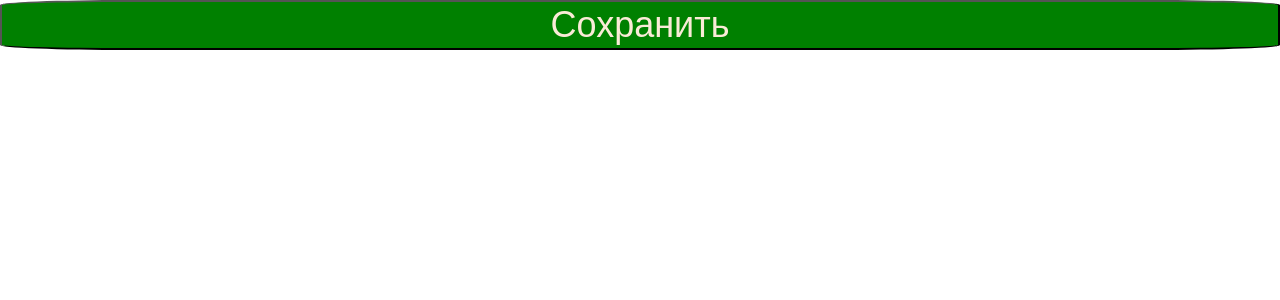
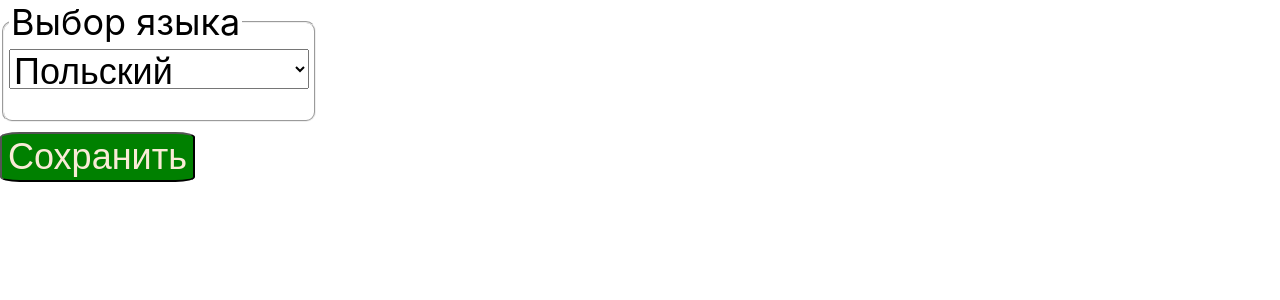
Before and after one commit to dfdxAlex/notebook_react, a React (Create React App) app: page / in a window 1280 px wide. Both pictures are taken after a click on the element 545 px from the left and 31 px from the top of the page. Shown: the top 300 px of the page. Built offline with nearby package versions, Linux system fonts and the light colour scheme.

Commit message:
add html for setting language

```diff
--- a/src/App.js
+++ b/src/App.js
@@ -3,6 +3,7 @@ import './App.css';
 import MenuWork from './vievs/MenuWork.js';
 import React, { useState } from 'react';
 import {initArray} from "./model/WorkDataArray.js";
+import getLang from './controller/getLang.js';
 
 import OutputPoleBook from './vievs/OutputPoleBook.js';
 import Settings from './vievs/Settings.js';
@@ -12,6 +13,7 @@ function App() {
   let workArray = initArray();
   let inputTextPozition = '';
   let typeOfRegim = true;
+  let lang = getLang();
 
   //состояние контролирует главный массив с информацией
   //состояние передается в транзитный компонент WorkWithlocalStorage
@@ -25,6 +27,9 @@ function App() {
   //Состояние определяет показывать ли рабочее поле
   //или поле с настройками
   const [clonTypeOfRegim, setTypeOfRegim] = useState(typeOfRegim);
+
+  //Состояние определяет язык интерфейса
+  const [clonLang, setLang] = useState(lang);
 
   return (
      <div>
--- /dev/null
+++ b/src/controller/getLang.js
@@ -0,0 +1,6 @@
+function getLang()
+{
+    return localStorage.getItem('lang') || 'pl';
+}
+
+export default getLang;
--- a/src/vievs/Settings.js
+++ b/src/vievs/Settings.js
@@ -1,10 +1,22 @@
 import './css/Settings.css';
+
+import getLang from '../controller/getLang';
 
 
 function Settings(props)
 {
     return (
         <div>
+            <fieldset className='fieldset-lang'>
+               <legend className='legend-lang'>Выбор языка</legend>
+               <select className='select-lang' value={getLang()}>
+                   <option value='en'>Английский</option>;
+                   <option value='pl'>Польский</option>;
+                   <option value='ua'>Украинский</option>;
+                   <option value='ru'>Русский</option>;
+               </select>
+            </fieldset>
+
             <button
                 type="button"
                 className='button-setting'
--- a/src/vievs/css/Settings.css
+++ b/src/vievs/css/Settings.css
@@ -1,8 +1,32 @@
 .button-setting {
-    width: 100%;
+    display: block;
+    max-width: 300px;
     height: 1.4em;
     background-color: green;
     color:antiquewhite;
     font-size: 1em;
     border-radius: 10%;
+
 }
+
+.fieldset-lang {
+    display: block;
+    max-width: 300px;
+    height: 3em;
+    padding: 5px;
+    margin-bottom: 10px;
+    border-radius: 10px;
+}
+
+.legend-lang {
+    font-size: 1em;
+}
+
+.select-lang {
+    height: 1.1em;
+    width: 100%;
+    margin: 0px;
+    float: left;
+    font-size: 1em;
+
+}
```
Also changed, not shown: 11 other files (tests, documents, lock files or other folders).
